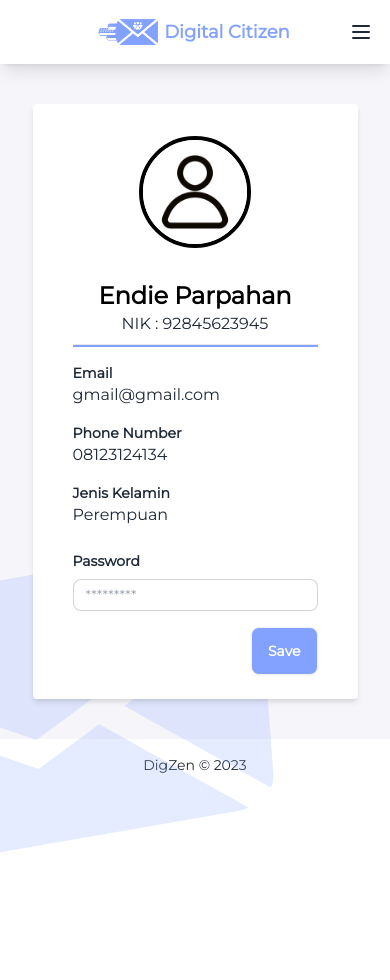
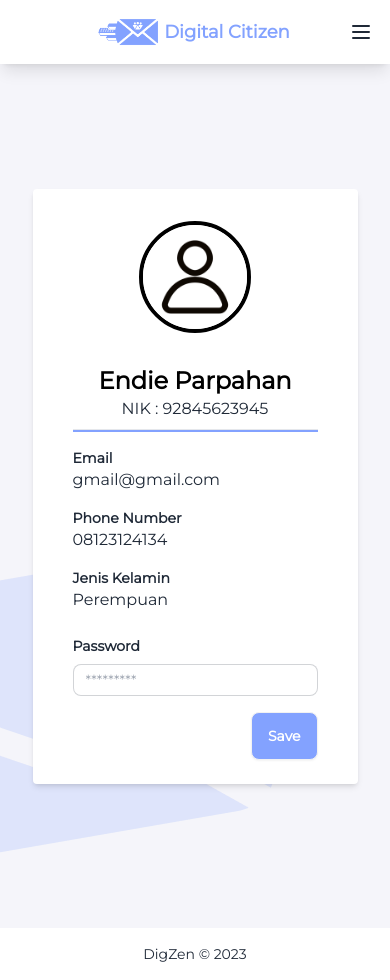
Before and after one commit to Project-Digital-Citizen/Front-End, a React (Vite) app: page /profile in a window 390 px wide. Before the commit the page ends 884 px from the top, so only its background shows below. Built offline with nearby package versions, Linux system fonts and the light colour scheme.

Commit message:
update profile responsive

```diff
--- a/src/components/Footer.jsx
+++ b/src/components/Footer.jsx
@@ -1,7 +1,7 @@
 const Footer = () => {
   return (
     <>
-      <footer className="footer footer-center p-4 bg-white text-base-content">
+      <footer className="p-4 bg-white footer footer-center text-base-content">
         <aside>
           <p>DigZen © 2023</p>
         </aside>
--- a/src/pages/Profile.jsx
+++ b/src/pages/Profile.jsx
@@ -8,7 +8,7 @@ const Profile = () => {
     <>
       <Navbar />
       <img src={mailIMG} alt="" className="absolute z-0 -bottom-10" />
-      <div className="flex items-center justify-center py-10 bg-background">
+      <div className="flex items-center justify-center h-screen py-10 mb-5 bg-background">
         <div className="bg-white w-5/6 rounded shadow-md y-10 md:w-[70%] lg:w-[50%] xl:w-[35%] relative">
           {/* Isi kotak center di sini */}
           <div className="">
```
